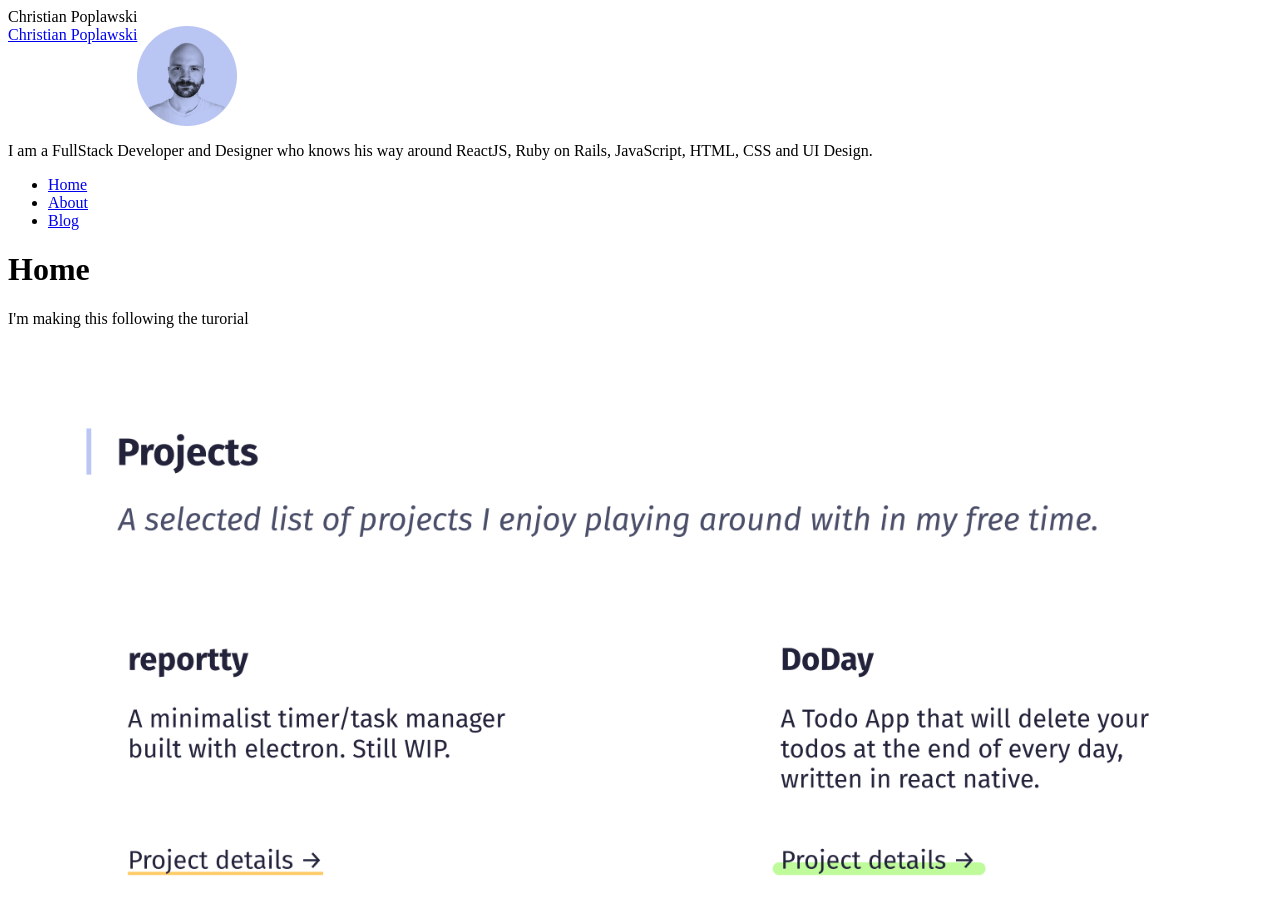
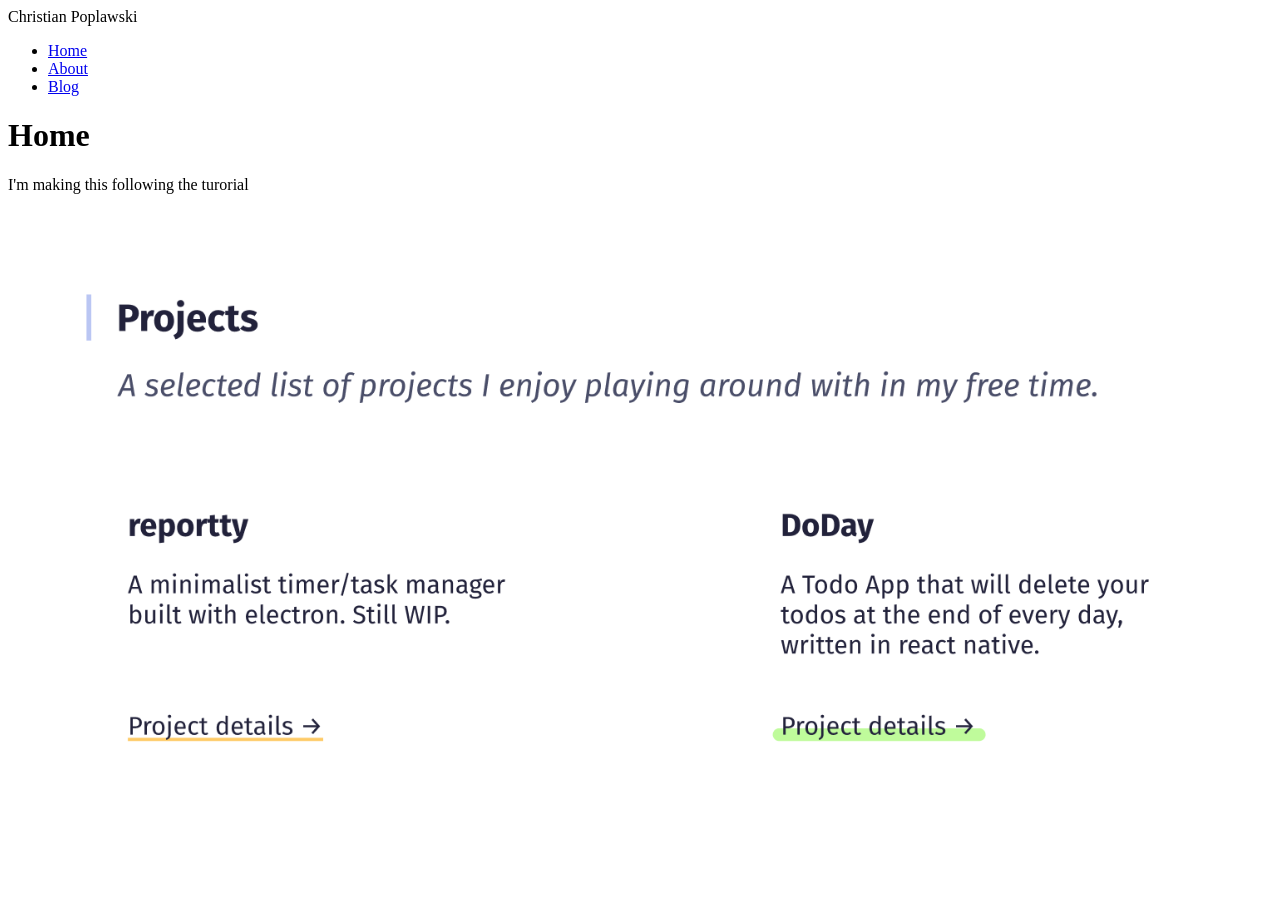
Before and after one commit to Plsr/website-revamped, a Gatsby site: page / in a window 1280 px wide. After the commit the page ends 822 px from the top, so only its background shows below. Built offline with nearby package versions, Linux system fonts and the light colour scheme; Gatsby itself is replaced by a stand-in of ours.

Commit message:
Set h-card to display none
Want to check if it is found still.

```diff
--- a/src/components/h-card.js
+++ b/src/components/h-card.js
@@ -3,7 +3,7 @@ import { StaticImage } from 'gatsby-plugin-image'
 
 const HCard = () => {
   return (
-    <div class="h-card">
+    <div class="h-card" style={{ display: 'none' }}>
       <a class="p-name u-url" rel="me" href="https://chris-new-website.netlify.app/">Christian Poplawski</a>
       <StaticImage
         alt="portrait of the author"
```
